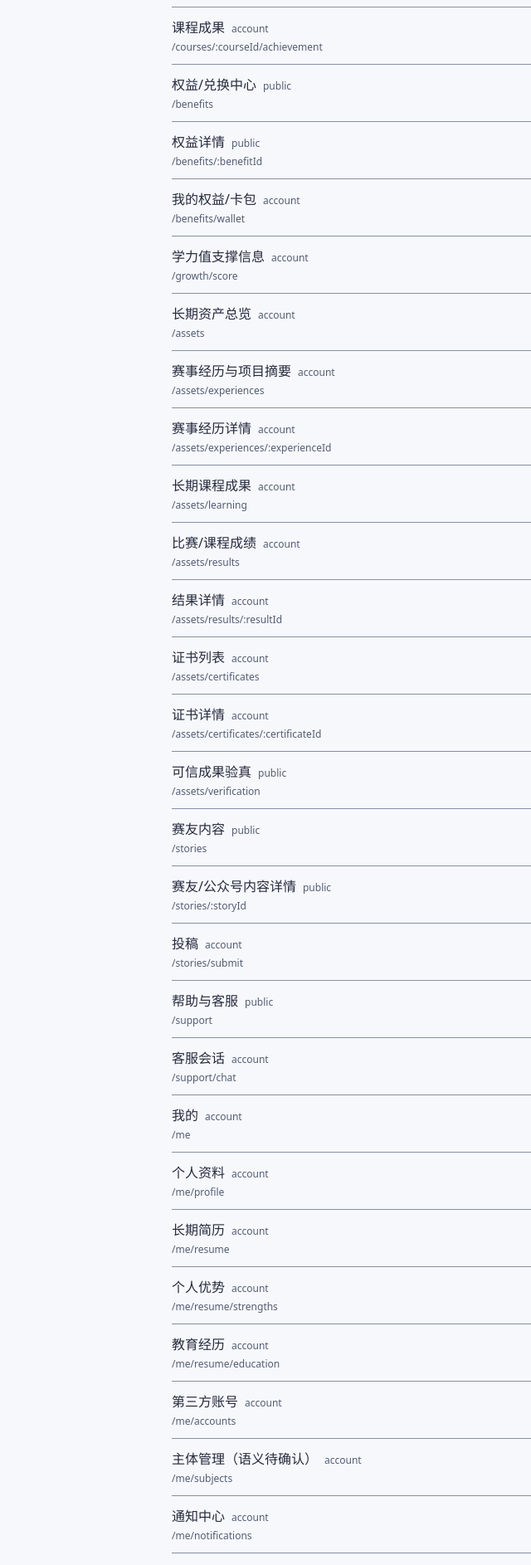
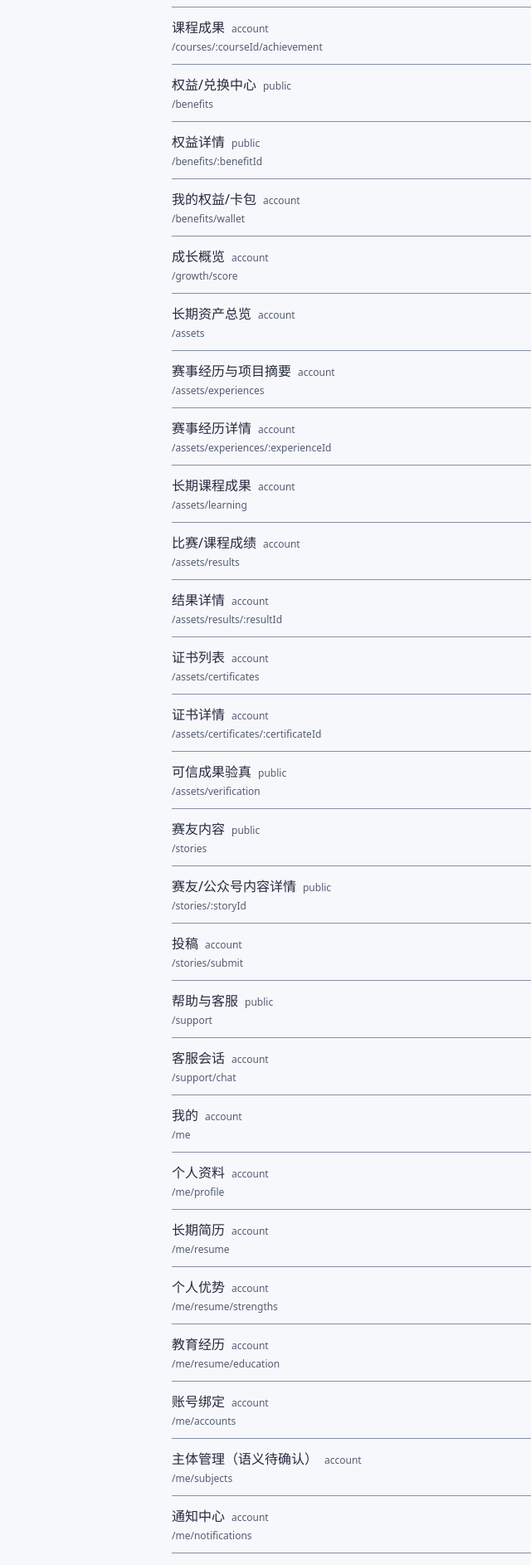
Before and after one commit to dangjingtao/core-industry-college-prototype, a React (Vite) app in the folder apps/mobile/: page /dev/routes in a window 1280 px wide. Shown: the part 2619-4505 px from the top of the page at 83% size, without its empty margins (73-713 px from the left). Built offline with nearby package versions, Linux system fonts and the light colour scheme.

Commit message:
fix(rf01): align route purposes with confirmed semantics

```diff
--- a/apps/mobile/src/routes/registry.ts
+++ b/apps/mobile/src/routes/registry.ts
@@ -47,7 +47,7 @@ export const routeDefinitions: RouteDefinition[] = [
   { id: "benefits.list", path: "/benefits", context: "public", purpose: "权益/兑换中心", states: ["eligible", "ineligible", "claimed", "expired", "empty"] },
   { id: "benefits.detail", path: "/benefits/:benefitId", context: "public", purpose: "权益详情", states: ["eligible", "ineligible", "claimed", "expired"] },
   { id: "benefits.wallet", path: "/benefits/wallet", context: "account", purpose: "我的权益/卡包", states: ["empty", "active", "used", "expired"] },
-  { id: "growth.score", path: "/growth/score", context: "account", purpose: "学力值支撑信息", states: ["ready", "empty"] },
+  { id: "growth.score", path: "/growth/score", context: "account", purpose: "成长概览", states: ["ready", "empty"] },
   { id: "assets.home", path: "/assets", context: "account", purpose: "长期资产总览", states: ["empty", "ready", "loading"] },
   { id: "assets.experiences", path: "/assets/experiences", context: "account", purpose: "赛事经历与项目摘要", states: ["empty", "ready", "loading"] },
   { id: "assets.experience", path: "/assets/experiences/:experienceId", context: "account", purpose: "赛事经历详情", states: ["ready", "syncing", "error"] },
@@ -67,7 +67,7 @@ export const routeDefinitions: RouteDefinition[] = [
   { id: "me.resume", path: "/me/resume", context: "account", purpose: "长期简历", states: ["empty", "ready"] },
   { id: "me.resume.strengths", path: "/me/resume/strengths", context: "account", purpose: "个人优势", states: ["edit", "saving"] },
   { id: "me.resume.education", path: "/me/resume/education", context: "account", purpose: "教育经历", states: ["list", "edit", "saving"] },
-  { id: "me.accounts", path: "/me/accounts", context: "account", purpose: "第三方账号", states: ["list", "binding", "success", "error"] },
+  { id: "me.accounts", path: "/me/accounts", context: "account", purpose: "账号绑定", states: ["list", "binding", "success", "error"] },
   { id: "me.subjects", path: "/me/subjects", context: "account", purpose: "主体管理（语义待确认）", states: ["empty", "list", "adding", "scanning"] },
   { id: "me.notifications", path: "/me/notifications", context: "account", purpose: "通知中心", states: ["all", "unread", "empty", "loading"] },
   { id: "me.notification", path: "/me/notifications/:notificationId", context: "account", purpose: "通知详情", states: ["read", "unread"] },
```
